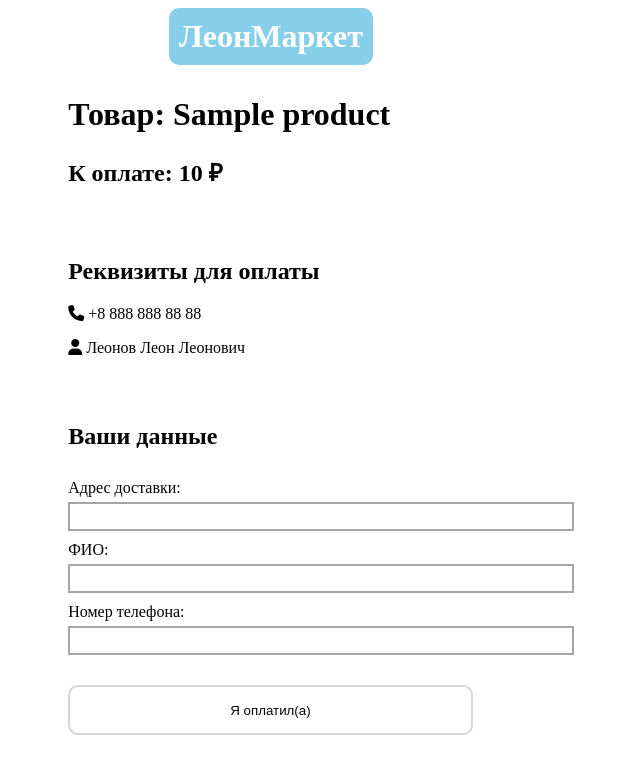
After one commit to Linemill/internet-shop, a Django app: page /payment/1 in a window 1280 px wide. The commit adds this page. Shown: the top 774 px of the page, without its empty margins (319-959 px from the left). Run offline with Django 5.2, Linux system fonts and the light colour scheme; tables that the repository leaves empty hold one stand-in row (values such as "Sample post"); some libraries are stand-ins or nearby versions.

Commit message:
Добавила страницу оплаты и телеграмм бота

```diff
--- a/shop/Leonshop/static/style.css
+++ b/shop/Leonshop/static/style.css
@@ -182,4 +182,25 @@
         cursor: pointer;
     }
 
+    .payment {
+        width: 40%;
+        margin-left: auto;
+        margin-right: auto;
+    }
+
+    .vspace {
+        height: 30px;
+    }
+
+    .paymentDetailsForm {
+        display: flex;
+        flex-direction: column;
+    }
+
+    .paymentDetailsForm label {
+        margin-top: 10px;
+        margin-bottom: 5px;
+    }
+
+
 </style>
--- /dev/null
+++ b/shop/Leonshop/templates/payment.html
@@ -0,0 +1,41 @@
+{% load static %}
+<link rel="stylesheet" href="{% static 'style.css' %}"/>
+<link rel="stylesheet" href="https://cdnjs.cloudflare.com/ajax/libs/font-awesome/6.6.0/css/all.min.css" integrity="sha512-Kc323vGBEqzTmouAECnVceyQqyqdsSiqLQISBL29aUW4U/M7pSPA/gEUZQqv1cwx4OnYxTxve5UMg5GT6L4JJg==" crossorigin="anonymous" referrerpolicy="no-referrer" />
+
+<div class="heading" >
+    <div class="logo">
+        <a class="linkLogo" href="/">
+            <h1 class="logoText">ЛеонМаркет</h1>
+        </a>
+    </div>
+</div>
+
+<div class="payment">
+    <h1>Товар: {{product.name}}</h1>
+    <h2>К оплате: {{product.price}} ₽</h2>
+
+    <div class="vspace"></div>
+
+    <h2>Реквизиты для оплаты</h2>
+    <p><i class="fa-solid fa-phone"></i> +8 888 888 88 88</p>
+    <p><i class="fa-solid fa-user"></i> Леонов Леон Леонович</p>
+
+    <div class="vspace"></div>
+
+    <h2>Ваши данные</h2>
+    <form class="paymentDetailsForm" method="POST">
+        {% csrf_token %}
+        <label>Адрес доставки:</label>
+        <input class="inputElement" name="address">
+
+        <label>ФИО:</label>
+        <input class="inputElement" name="fullname">
+
+        <label>Номер телефона:</label>
+        <input class="inputElement" name="phone">
+
+        <div class="vspace"></div>
+        <button class="buttonBuy">Я оплатил(а)</button>
+    </form>
+
+</div>
--- a/shop/Leonshop/urls.py
+++ b/shop/Leonshop/urls.py
@@ -4,5 +4,7 @@ from . import views
 
 urlpatterns = [
     path("", views.home, name="home"),
-    path('product/<int:id>', views.view_product, name='view_product')
+    path('product/<int:id>', views.view_product, name="view_product"),
+    path('payment/<int:id>', views.payment, name="payment"),
+    path('payment_success', views.payment_success, name="payment_success")
 ]
--- a/shop/Leonshop/views.py
+++ b/shop/Leonshop/views.py
@@ -1,6 +1,10 @@
-from django.http import HttpResponse
-from django.shortcuts import render
+from django.shortcuts import render, redirect
 from .models import Product, Review
+import telebot
+from .config import API_TOKEN, CHAT_ID
+
+bot = telebot.TeleBot(API_TOKEN)
+
 
 # Create your views here.
 def home(request):
@@ -21,5 +25,22 @@ def view_product(request, id):
 
     return render(request, 'product.html', {
         'product': product,
-        'reviews': reviews
+        'reviews': reviews,
     })
+
+def payment(request, id):
+    product = Product.objects.filter(id=id).first()
+
+    if request.method == "POST":
+        name = request.POST.get('fullname')
+        address = request.POST.get('address')
+        phone = request.POST.get('phone')
+        print(name, address, phone)
+        bot.send_message(CHAT_ID, f'''Заказ:\n\n\nНазвание продукта: {product.name},\nЦена: {product.price}₽,\n\nФИО: {name},\nАдрес: {address},\nТелефон: {phone}\n''')
+        return redirect('/payment_success')
+    return render(request, 'payment.html', {
+        'product': product
+    })
+
+def payment_success(request):
+    return render(request, 'success.html')
```
Also changed, not shown: shop/Leonshop/templates/success.html (added, +23 -0 lines), shop/Leonshop/migrations/0003_searchform.py (added), shop/Leonshop/models.py (line endings or trailing spaces), shop/__init__.py (added), 1 other file.
